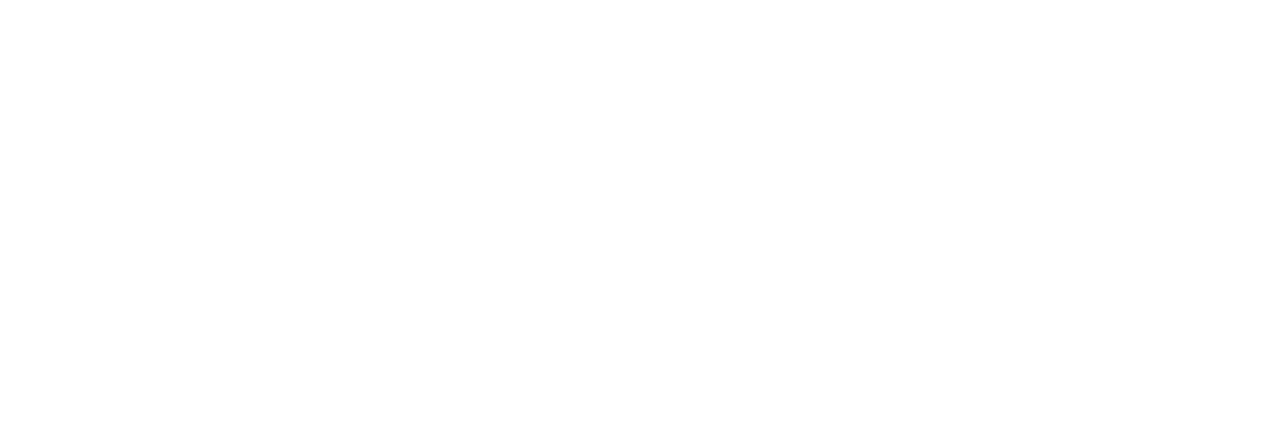
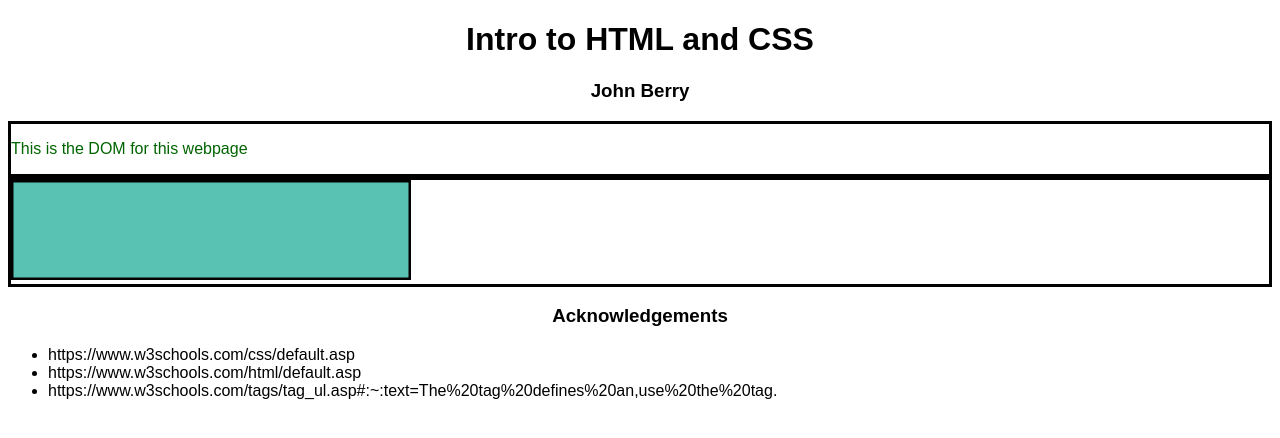
Before and after one commit to DS4200-S23-Class/ic-02-jwberry11, a plain HTML site: page index.html in a window 1280 px wide. Drawn offline with Linux system fonts and the light colour scheme.

Commit message:
Did not have a chance to draw DOM, got everything else done though

```diff
--- a/index.html
+++ b/index.html
@@ -3,12 +3,38 @@
 
 <head>
     <meta charset=utf-8/>
+    <link rel="stylesheet" href="style.css">
 </head>
 
 
 <body>
+    <title> ic-02</title>
 
+    <h1 class="centered"> Intro to HTML and CSS</h1>
 
+    <h3 class="centered"> John Berry </h3>
+
+    <div id="div1", class="container">
+        <p id="p1">
+            This is the DOM for this webpage
+        </p>
+    </div>
+
+    <div id="div2", class="container">
+        <svg width="400" height="100">
+            <rect width="400" height="100" style="fill:rgb(90, 194, 179);stroke-width:5;stroke:rgb(0,0,0)" />
+        </svg>
+    </div>
+
+    <h3 class="centered">Acknowledgements</h3>
+
+    <div>
+        <ul>
+            <li>https://www.w3schools.com/css/default.asp</li>
+            <li>https://www.w3schools.com/html/default.asp</li>
+            <li>https://www.w3schools.com/tags/tag_ul.asp#:~:text=The%20tag%20defines%20an,use%20the%20tag.</li>
+            </ul>
+    </div>
 </body>
 
 </html>
--- /dev/null
+++ b/style.css
@@ -0,0 +1,13 @@
+body {
+    font-family: Arial;
+}
+.centered {
+    text-align: center
+}
+.container {
+    border-style: solid;
+    border-color: black;
+}
+#p1 {
+    color: darkgreen;
+}
```
